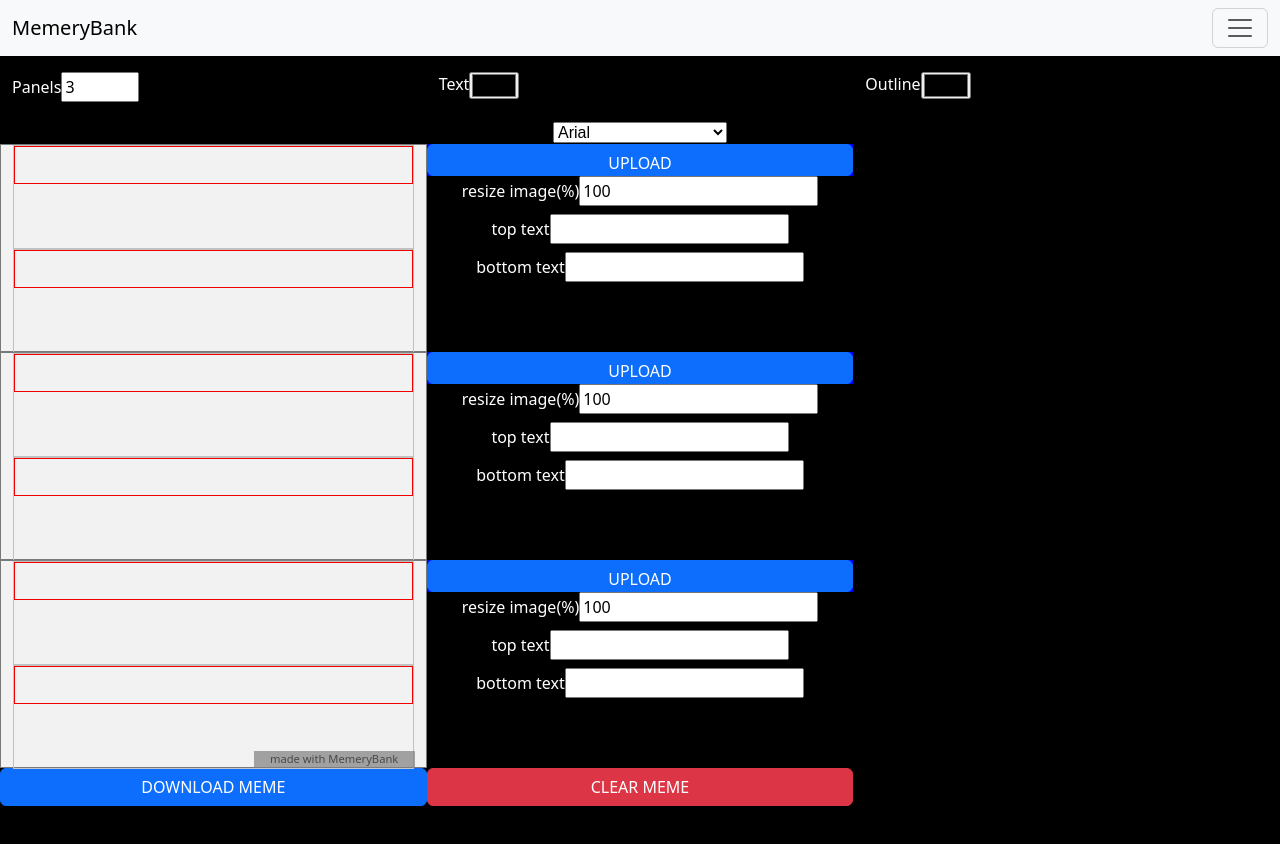
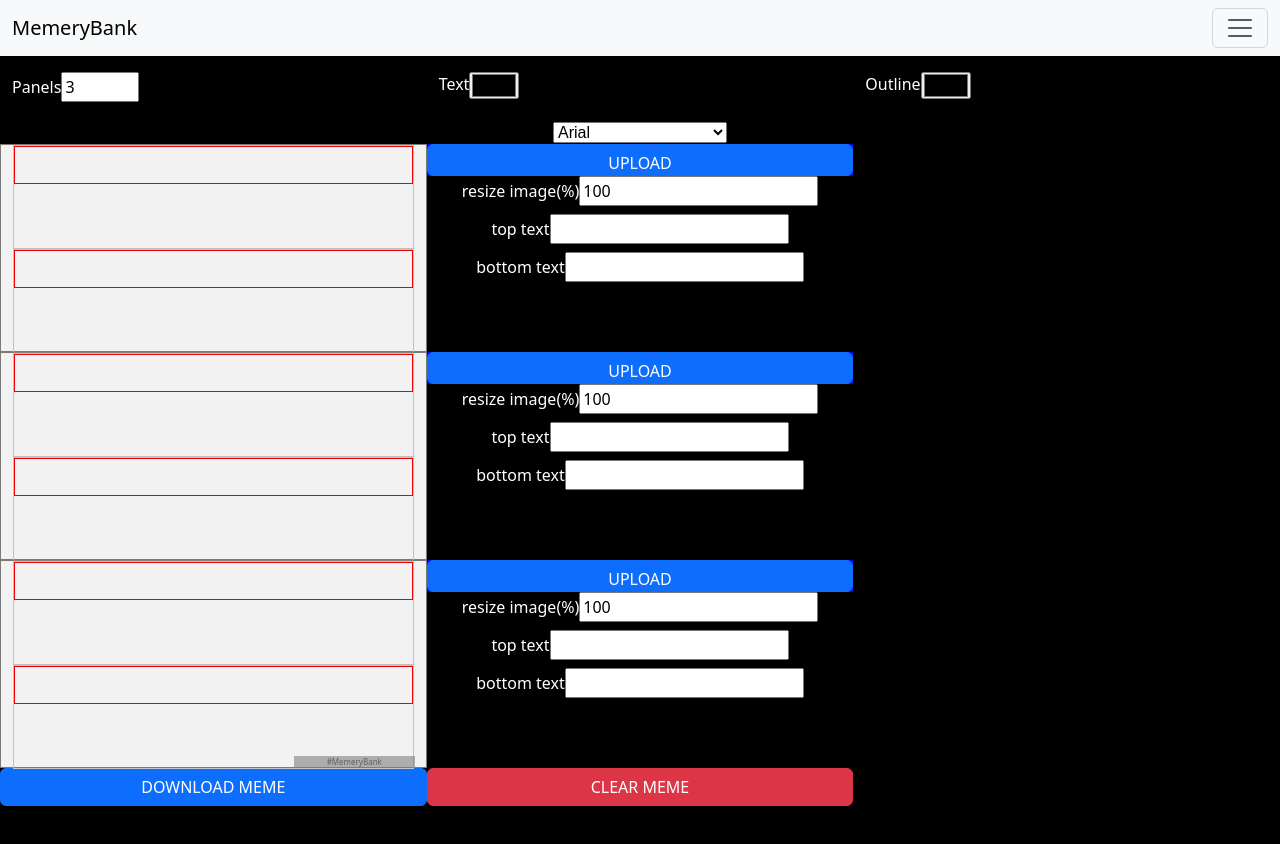
Before and after one commit to David-Mullally/memery_bank, a Next.js app: page /memePage in a window 1280 px wide. Shown: the top 844 px of the page. Built offline with nearby package versions, Linux system fonts and the light colour scheme.

Commit message:
further adjust watermark

```diff
--- a/src/app/components/memeComponent.tsx
+++ b/src/app/components/memeComponent.tsx
@@ -152,7 +152,7 @@ const MemeComponent: FC<MemeComponentProps> = () => {
           {panelArray.map((panel) => {
             return panel;
           })}
-          <div style={{opacity: "0.7", position: "absolute", bottom: "0", right:"0", color: "black", background: "gray",  textAlign: "center", width: "40%", fontSize: "0.7em"}}>made with MemeryBank</div>
+          <div style={{opacity: "0.6", position: "absolute", bottom: "0", right:"0", color: "black", background: "gray",  textAlign: "center", width: "30%", fontSize: "0.5em"}}>#MemeryBank</div>
         </div>
         <Row style={{ height: "4vh" }}>
           <Button variant="primary" onClick={handleImageDownload} >
```
